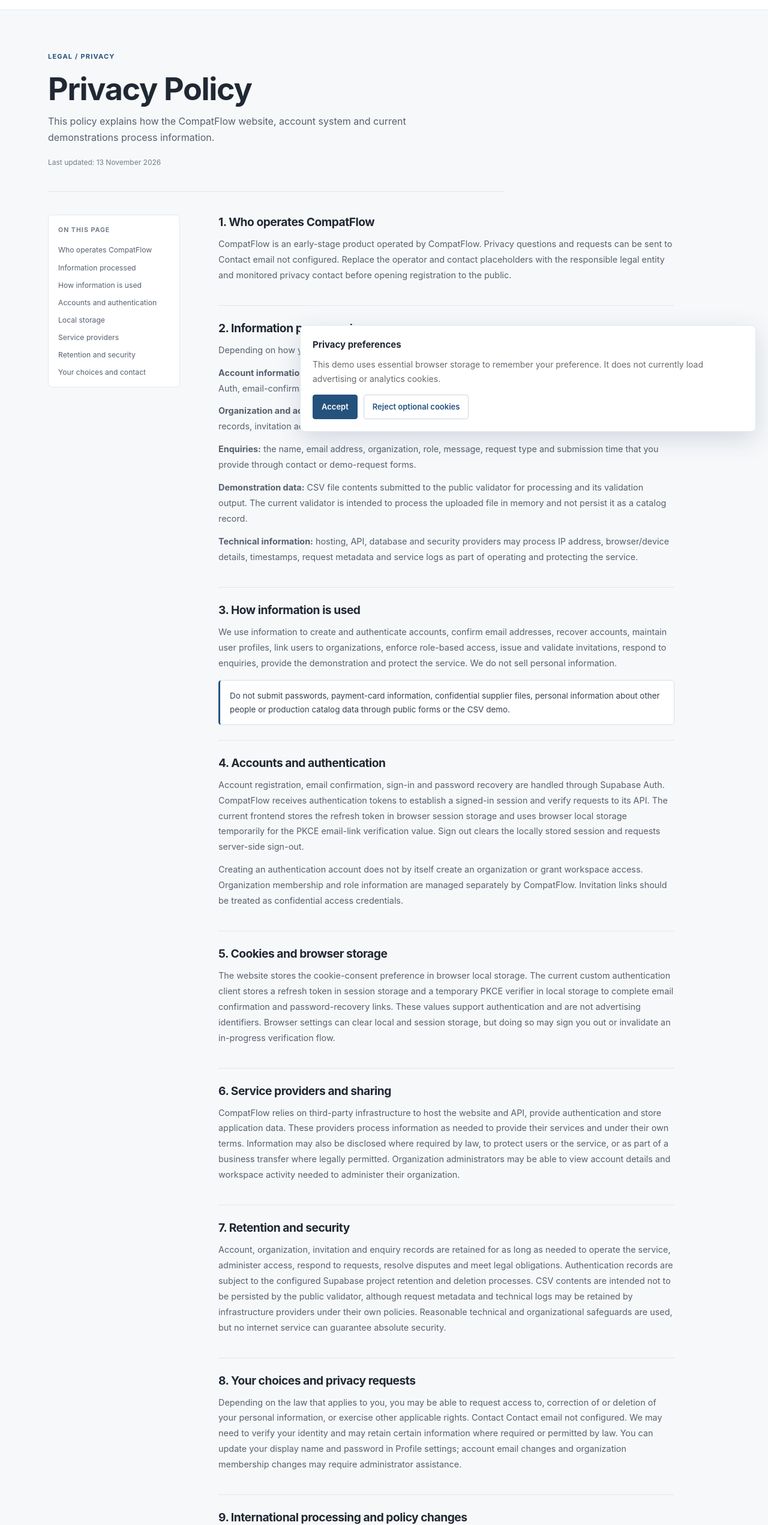
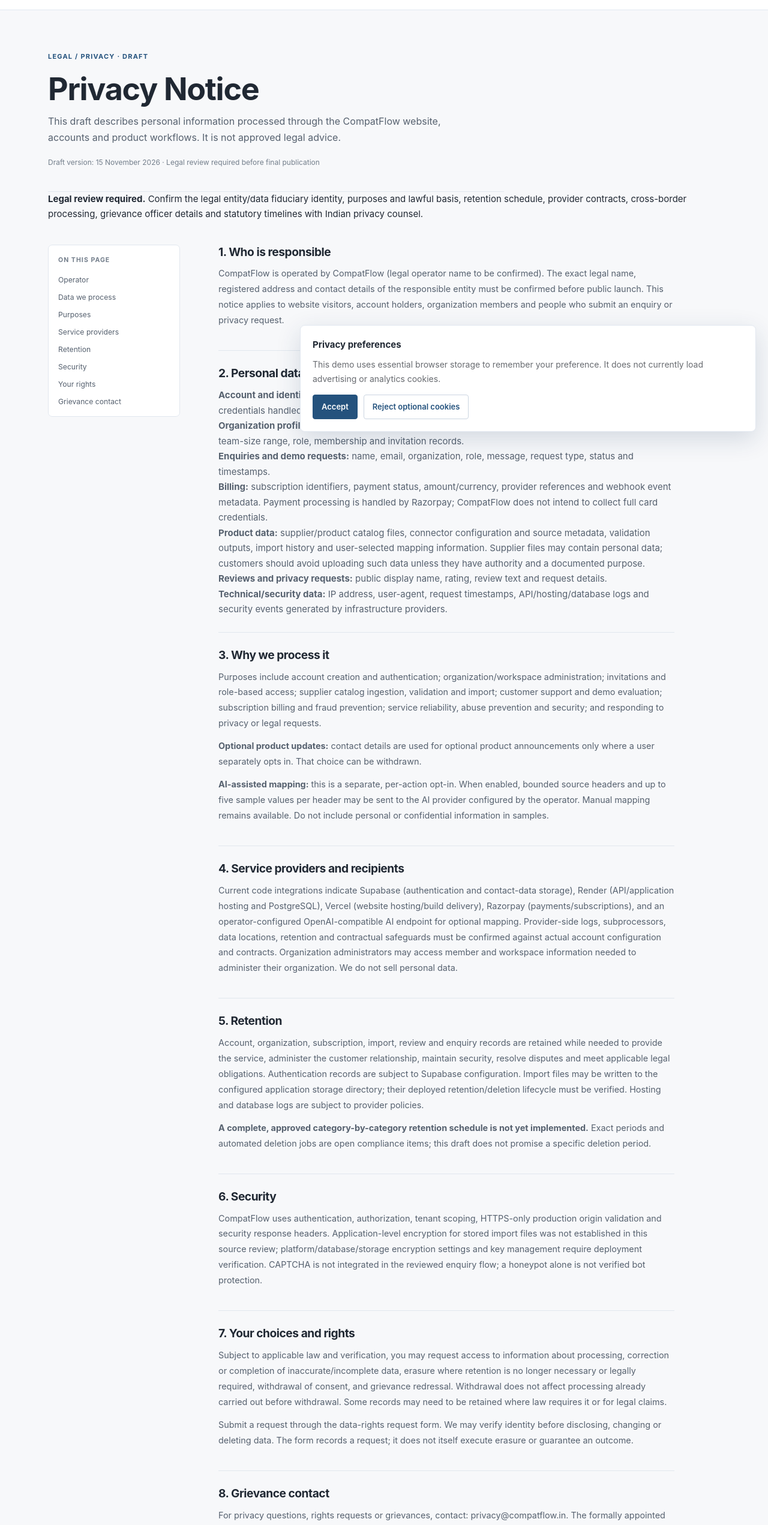
Before and after one commit to Revanth6699/compat-flow, a Next.js app in the folder frontend/: page /privacy in a window 1280 px wide. Shown: the part 60-2603 px from the top of the page at 60% size. Built offline with nearby package versions, Linux system fonts and the light colour scheme; no server answers.

Commit message:
Expand Privacy Notice and mark for legal review

```diff
--- a/frontend/app/privacy/page.tsx
+++ b/frontend/app/privacy/page.tsx
@@ -1,22 +1,22 @@
+import Link from "next/link";
 import type { Metadata } from "next";
-export const metadata: Metadata = { title: "Privacy Policy", description: "How CompatFlow processes account, organization, contact request and demonstration data." };
-const operatorName = process.env.NEXT_PUBLIC_OPERATOR_NAME || "CompatFlow";
-const contactEmail = process.env.NEXT_PUBLIC_CONTACT_EMAIL || "Contact email not configured";
+export const metadata: Metadata = { title: "Privacy Notice", description: "Draft privacy notice describing CompatFlow personal-data processing and rights." };
+const operatorName = process.env.NEXT_PUBLIC_OPERATOR_NAME || "CompatFlow (legal operator name to be confirmed)";
+const grievanceEmail = process.env.NEXT_PUBLIC_GRIEVANCE_EMAIL || process.env.NEXT_PUBLIC_CONTACT_EMAIL || "privacy@compatflow.in";
 export default function PrivacyPage() {
  return <main id="main" className="legal-page"><div className="container legal-container">
-  <header className="legal-hero"><span className="eyebrow">LEGAL / PRIVACY</span><h1>Privacy Policy</h1><p>This policy explains how the CompatFlow website, account system and current demonstrations process information.</p><span className="legal-updated">Last updated: 13 November 2026</span></header>
-  <div className="legal-layout"><aside className="legal-aside"><span>ON THIS PAGE</span><a href="#operator">Who operates CompatFlow</a><a href="#information">Information processed</a><a href="#purpose">How information is used</a><a href="#authentication">Accounts and authentication</a><a href="#cookies">Local storage</a><a href="#providers">Service providers</a><a href="#retention">Retention and security</a><a href="#rights">Your choices and contact</a></aside>
+  <header className="legal-hero"><span className="eyebrow">LEGAL / PRIVACY · DRAFT</span><h1>Privacy Notice</h1><p>This draft describes personal information processed through the CompatFlow website, accounts and product workflows. It is not approved legal advice.</p><span className="legal-updated">Draft version: 15 November 2026 · Legal review required before final publication</span></header>
+  <div className="legal-review-warning" role="note"><strong>Legal review required.</strong> Confirm the legal entity/data fiduciary identity, purposes and lawful basis, retention schedule, provider contracts, cross-border processing, grievance officer details and statutory timelines with Indian privacy counsel.</div>
+  <div className="legal-layout"><aside className="legal-aside"><span>ON THIS PAGE</span><a href="#operator">Operator</a><a href="#data">Data we process</a><a href="#purposes">Purposes</a><a href="#providers">Service providers</a><a href="#retention">Retention</a><a href="#security">Security</a><a href="#rights">Your rights</a><a href="#grievance">Grievance contact</a></aside>
    <article className="legal-content">
-    <section id="operator"><h2>1. Who operates CompatFlow</h2><p>CompatFlow is an early-stage product operated by {operatorName}. Privacy questions and requests can be sent to {contactEmail}. Replace the operator and contact placeholders with the responsible legal entity and monitored privacy contact before opening registration to the public.</p></section>
-    <section id="information"><h2>2. Information processed</h2><p>Depending on how you use the service, information may include:</p><p><strong>Account information:</strong> email address, authentication identifiers, password credentials managed by Supabase Auth, email-confirmation status and profile information such as the display name you choose to provide.</p><p><strong>Organization and access information:</strong> organization membership, assigned role, account status, invitation records, invitation acceptance and related administrative actions.</p><p><strong>Enquiries:</strong> the name, email address, organization, role, message, request type and submission time that you provide through contact or demo-request forms.</p><p><strong>Demonstration data:</strong> CSV file contents submitted to the public validator for processing and its validation output. The current validator is intended to process the uploaded file in memory and not persist it as a catalog record.</p><p><strong>Technical information:</strong> hosting, API, database and security providers may process IP address, browser/device details, timestamps, request metadata and service logs as part of operating and protecting the service.</p></section>
-    <section id="purpose"><h2>3. How information is used</h2><p>We use information to create and authenticate accounts, confirm email addresses, recover accounts, maintain user profiles, link users to organizations, enforce role-based access, issue and validate invitations, respond to enquiries, provide the demonstration and protect the service. We do not sell personal information.</p><div className="legal-callout">Do not submit passwords, payment-card information, confidential supplier files, personal information about other people or production catalog data through public forms or the CSV demo.</div></section>
-    <section id="authentication"><h2>4. Accounts and authentication</h2><p>Account registration, email confirmation, sign-in and password recovery are handled through Supabase Auth. CompatFlow receives authentication tokens to establish a signed-in session and verify requests to its API. The current frontend stores the refresh token in browser session storage and uses browser local storage temporarily for the PKCE email-link verification value. Sign out clears the locally stored session and requests server-side sign-out.</p><p>Creating an authentication account does not by itself create an organization or grant workspace access. Organization membership and role information are managed separately by CompatFlow. Invitation links should be treated as confidential access credentials.</p></section>
-    <section id="cookies"><h2>5. Cookies and browser storage</h2><p>The website stores the cookie-consent preference in browser local storage. The current custom authentication client stores a refresh token in session storage and a temporary PKCE verifier in local storage to complete email confirmation and password-recovery links. These values support authentication and are not advertising identifiers. Browser settings can clear local and session storage, but doing so may sign you out or invalidate an in-progress verification flow.</p></section>
-    <section id="providers"><h2>6. Service providers and sharing</h2><p>CompatFlow relies on third-party infrastructure to host the website and API, provide authentication and store application data. These providers process information as needed to provide their services and under their own terms. Information may also be disclosed where required by law, to protect users or the service, or as part of a business transfer where legally permitted. Organization administrators may be able to view account details and workspace activity needed to administer their organization.</p></section>
-    <section id="retention"><h2>7. Retention and security</h2><p>Account, organization, invitation and enquiry records are retained for as long as needed to operate the service, administer access, respond to requests, resolve disputes and meet legal obligations. Authentication records are subject to the configured Supabase project retention and deletion processes. CSV contents are intended not to be persisted by the public validator, although request metadata and technical logs may be retained by infrastructure providers under their own policies. Reasonable technical and organizational safeguards are used, but no internet service can guarantee absolute security.</p></section>
-    <section id="rights"><h2>8. Your choices and privacy requests</h2><p>Depending on the law that applies to you, you may be able to request access to, correction of or deletion of your personal information, or exercise other applicable rights. Contact {contactEmail}. We may need to verify your identity and may retain certain information where required or permitted by law. You can update your display name and password in <a href="/settings">Profile settings</a>; account email changes and organization membership changes may require administrator assistance.</p></section>
-    <section><h2>9. International processing and policy changes</h2><p>Our service providers may process information in countries other than the country where you are located. Where required, appropriate safeguards should be used for international transfers. This policy may be updated as product functionality, providers or data practices change. The latest version will be published on this page.</p></section>
-   </article>
-  </div>
- </div></main>;
+    <section id="operator"><h2>1. Who is responsible</h2><p>CompatFlow is operated by {operatorName}. The exact legal name, registered address and contact details of the responsible entity must be confirmed before public launch. This notice applies to website visitors, account holders, organization members and people who submit an enquiry or privacy request.</p></section>
+    <section id="data"><h2>2. Personal data we may process</h2><ul><li><strong>Account and identity:</strong> name, email address, authentication user ID, email-verification state, password credentials handled by Supabase Auth, and session/security metadata.</li><li><strong>Organization profile:</strong> organization name, job title, optional phone number and company website, industry, team-size range, role, membership and invitation records.</li><li><strong>Enquiries and demo requests:</strong> name, email, organization, role, message, request type, status and timestamps.</li><li><strong>Billing:</strong> subscription identifiers, payment status, amount/currency, provider references and webhook event metadata. Payment processing is handled by Razorpay; CompatFlow does not intend to collect full card credentials.</li><li><strong>Product data:</strong> supplier/product catalog files, connector configuration and source metadata, validation outputs, import history and user-selected mapping information. Supplier files may contain personal data; customers should avoid uploading such data unless they have authority and a documented purpose.</li><li><strong>Reviews and privacy requests:</strong> public display name, rating, review text and request details.</li><li><strong>Technical/security data:</strong> IP address, user-agent, request timestamps, API/hosting/database logs and security events generated by infrastructure providers.</li></ul></section>
+    <section id="purposes"><h2>3. Why we process it</h2><p>Purposes include account creation and authentication; organization/workspace administration; invitations and role-based access; supplier catalog ingestion, validation and import; customer support and demo evaluation; subscription billing and fraud prevention; service reliability, abuse prevention and security; and responding to privacy or legal requests.</p><p><strong>Optional product updates:</strong> contact details are used for optional product announcements only where a user separately opts in. That choice can be withdrawn.</p><p><strong>AI-assisted mapping:</strong> this is a separate, per-action opt-in. When enabled, bounded source headers and up to five sample values per header may be sent to the AI provider configured by the operator. Manual mapping remains available. Do not include personal or confidential information in samples.</p></section>
+    <section id="providers"><h2>4. Service providers and recipients</h2><p>Current code integrations indicate Supabase (authentication and contact-data storage), Render (API/application hosting and PostgreSQL), Vercel (website hosting/build delivery), Razorpay (payments/subscriptions), and an operator-configured OpenAI-compatible AI endpoint for optional mapping. Provider-side logs, subprocessors, data locations, retention and contractual safeguards must be confirmed against actual account configuration and contracts. Organization administrators may access member and workspace information needed to administer their organization. We do not sell personal data.</p></section>
+    <section id="retention"><h2>5. Retention</h2><p>Account, organization, subscription, import, review and enquiry records are retained while needed to provide the service, administer the customer relationship, maintain security, resolve disputes and meet applicable legal obligations. Authentication records are subject to Supabase configuration. Import files may be written to the configured application storage directory; their deployed retention/deletion lifecycle must be verified. Hosting and database logs are subject to provider policies.</p><p><strong>A complete, approved category-by-category retention schedule is not yet implemented.</strong> Exact periods and automated deletion jobs are open compliance items; this draft does not promise a specific deletion period.</p></section>
+    <section id="security"><h2>6. Security</h2><p>CompatFlow uses authentication, authorization, tenant scoping, HTTPS-only production origin validation and security response headers. Application-level encryption for stored import files was not established in this source review; platform/database/storage encryption settings and key management require deployment verification. CAPTCHA is not integrated in the reviewed enquiry flow; a honeypot alone is not verified bot protection.</p></section>
+    <section id="rights"><h2>7. Your choices and rights</h2><p>Subject to applicable law and verification, you may request access to information about processing, correction or completion of inaccurate/incomplete data, erasure where retention is no longer necessary or legally required, withdrawal of consent, and grievance redressal. Withdrawal does not affect processing already carried out before withdrawal. Some records may need to be retained where law requires it or for legal claims.</p><p>Submit a request through <Link href="/privacy/requests">the data-rights request form</Link>. We may verify identity before disclosing, changing or deleting data. The form records a request; it does not itself execute erasure or guarantee an outcome.</p></section>
+    <section id="grievance"><h2>8. Grievance contact</h2><p>For privacy questions, rights requests or grievances, contact: <a href={`mailto:${grievanceEmail}`}>{grievanceEmail}</a>. The formally appointed Grievance Officer/Privacy contact name, postal address, acknowledgement process and response timeline must be confirmed and published before launch. Confirm this inbox is monitored.</p></section>
+    <section><h2>9. Updates and international processing</h2><p>Providers may process information outside India. Actual data locations, transfer safeguards and applicable restrictions require provider-contract and legal review. Material changes to processing will be reflected in an updated notice.</p></section>
+  </article></div></div></main>;
 }
```
